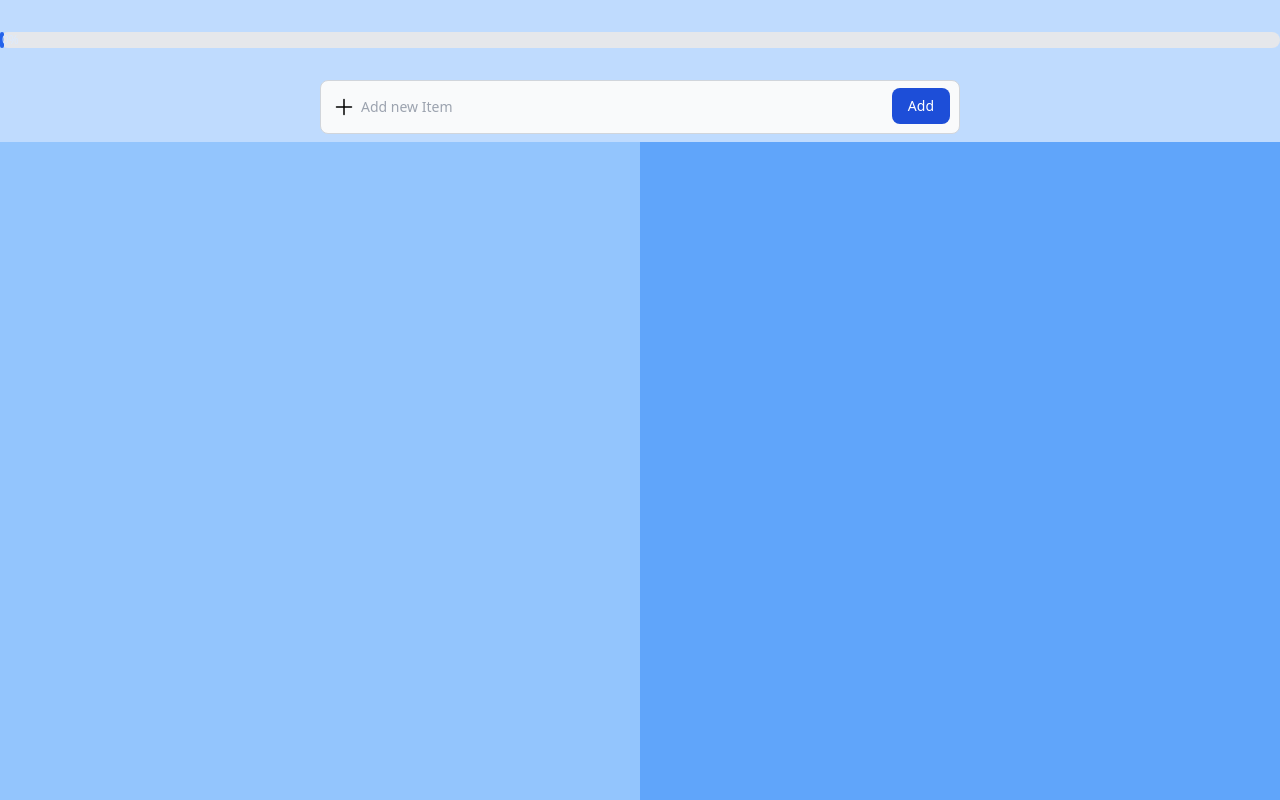
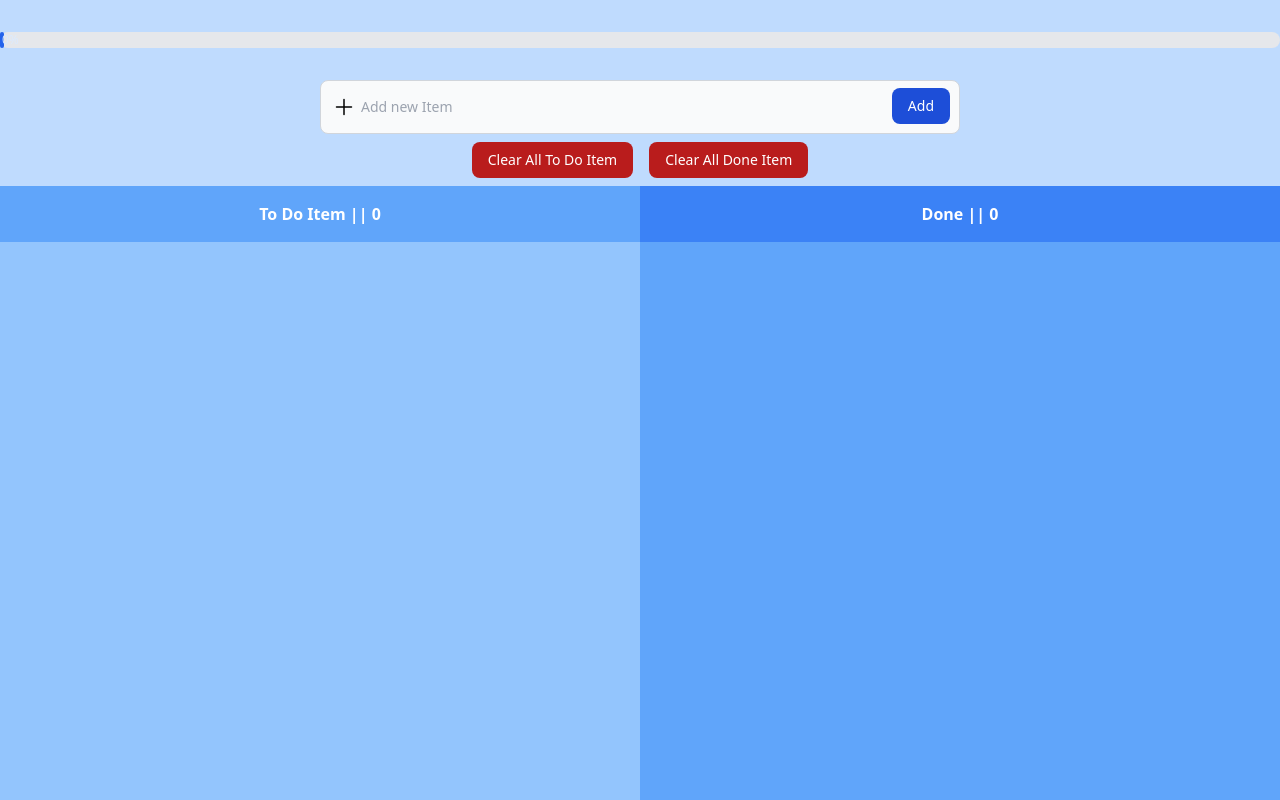
Before and after one commit to Toufiquer/toDo, a plain HTML site: page index.html in a window 1280 px wide. Shown: the top 800 px of the page. Drawn offline with nearby package versions, Linux system fonts and the light colour scheme.

Commit message:
all done

```diff
--- a/app.js
+++ b/app.js
@@ -115,6 +115,8 @@ const showItem = () => {
   dqs("#doneItem").innerHTML = "";
   const getToDoItem = getItem("toDoItem");
   const getDoneItem = getItem("doneItem");
+  dqs("#doneLength").innerText = getDoneItem?.doneItem?.length || 0;
+  dqs("#toDoLength").innerText = getToDoItem?.toDoItem?.length || 0;
   if (getToDoItem?.toDoItem?.length > 0) {
     getToDoItem?.toDoItem?.map((item) => {
       showSingle(item, "#toDoItem");
@@ -154,5 +156,12 @@ const showItem = () => {
   div.innerHTML = `<div  class="bg-blue-600 text-xs font-medium text-blue-100 text-center p-0.5 leading-none rounded-full" style="width: ${percentData}%">${percentData}%</div>`;
   dqs("#percent-width").appendChild(div);
 };
-
+const clearDoneItem = () => {
+  localStorage.removeItem("doneItem");
+  showItem();
+};
+const clearToDoItem = () => {
+  localStorage.removeItem("toDoItem");
+  showItem();
+};
 showItem();
--- a/index.html
+++ b/index.html
@@ -11,9 +11,7 @@
     <!-- Progress Bar -->
     <div class="my-4 py-4">
       <div class="container mx-auto">
-        <div id="percent-width" class="w-full bg-gray-200 rounded-full dark:bg-gray-700">
-
-        </div>
+        <div id="percent-width" class="w-full bg-gray-200 rounded-full dark:bg-gray-700"></div>
       </div>
     </div>
     <!-- Progress Bar -->
@@ -33,7 +31,17 @@
     </div>
     <!-- Add New Item -->
     <div class="container mx-auto">
-      <div class="grid grid-cols-2 my-2">
+      <div class="grid grid-cols-1">
+        <div class="flex items-center mx-auto mt-2">
+          <button onclick="clearToDoItem()" type="submit" class="mx-2 text-white bg-red-700 hover:bg-red-800 focus:ring-4 focus:outline-none focus:ring-blue-300 font-medium rounded-lg text-sm px-4 py-2 dark:bg-red-600 dark:hover:bg-red-700 dark:focus:ring-blue-800">Clear All To Do Item</button
+          ><button onclick="clearDoneItem()" type="submit" class="mx-2 text-white bg-red-700 hover:bg-red-800 focus:ring-4 focus:outline-none focus:ring-blue-300 font-medium rounded-lg text-sm px-4 py-2 dark:bg-red-600 dark:hover:bg-red-700 dark:focus:ring-blue-800">Clear All Done Item</button>
+        </div>
+      </div>
+      <div class="grid grid-cols-2 mt-2">
+        <div class="bg-blue-400 p-4 text-white text-center font-bold">To Do Item || <span id="toDoLength"></span></div>
+        <div class="bg-blue-500 p-4 text-white text-center font-bold">Done || <span id="doneLength"></span></div>
+      </div>
+      <div class="grid grid-cols-2 mb-2">
         <div id="toDoItem" class="bg-blue-300 min-h-screen p-4"></div>
         <div id="doneItem" class="bg-blue-400 min-h-screen p-4"></div>
       </div>
```
